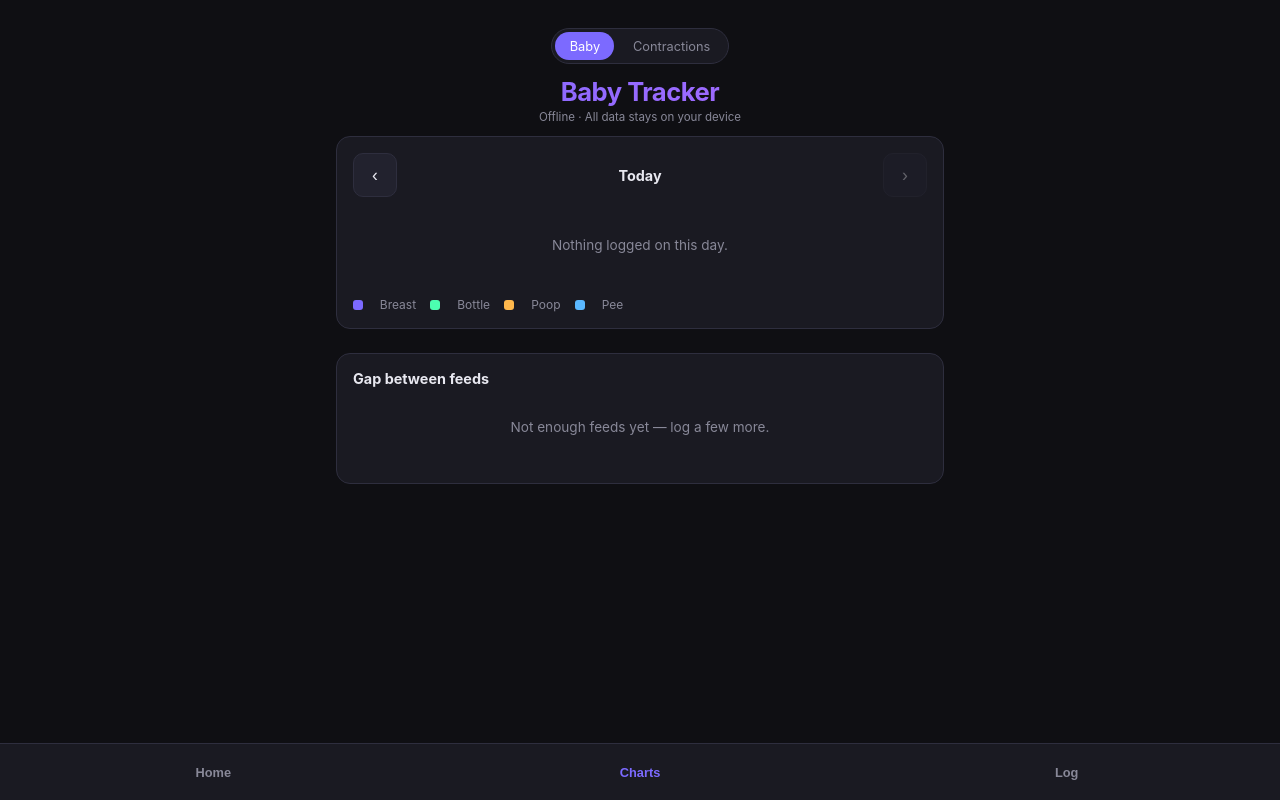
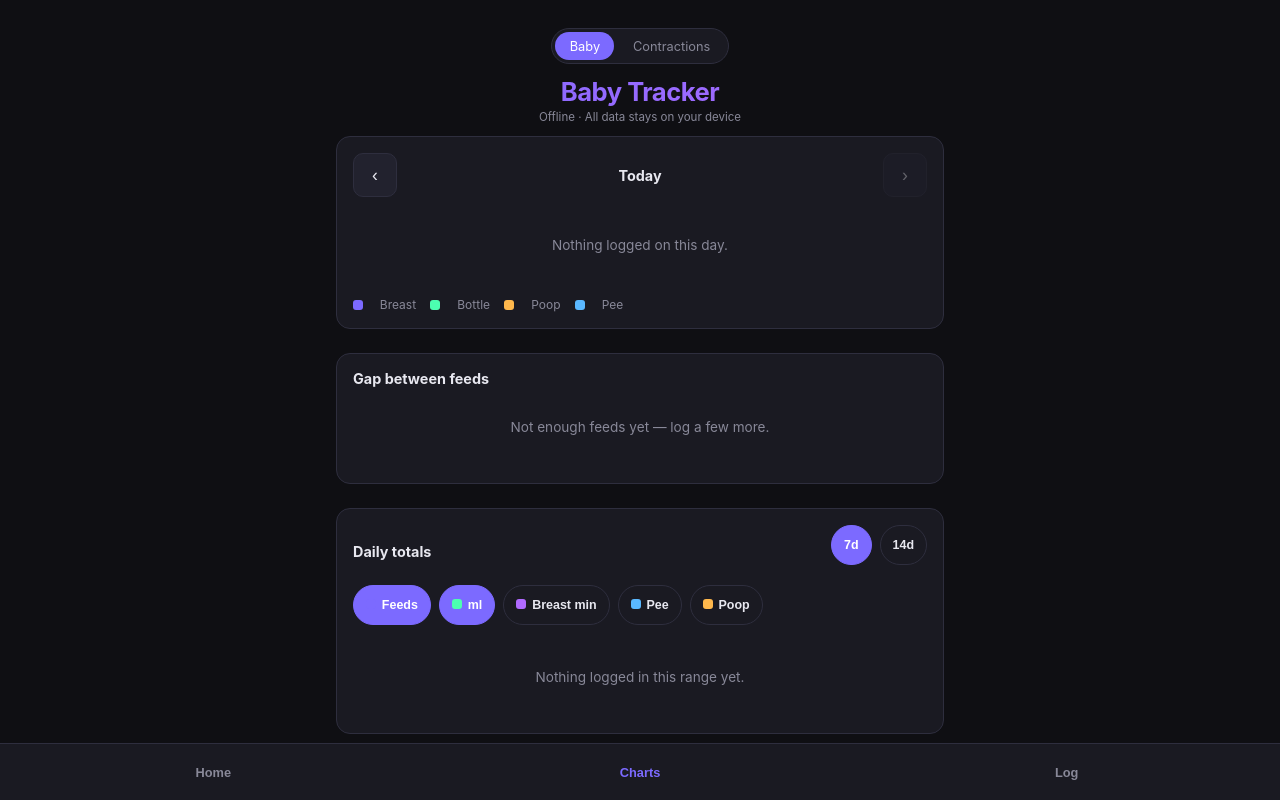
Before and after one commit to gauravprwl14/contraction-tracker, a React (Vite) app: page / in a window 1280 px wide. Both pictures are taken after a click on the tab "Charts". Shown: the top 800 px of the page. Built offline with nearby package versions, Linux system fonts and the light colour scheme.

Commit message:
feat: add daily totals and side balance charts

```diff
--- a/src/features/baby/baby.css
+++ b/src/features/baby/baby.css
@@ -676,3 +676,49 @@
 .key--green { background: var(--green); }
 .key--warn { background: var(--warn); }
 .key--blue { background: #5ab8ff; }
+
+.chip--sm {
+  min-height: 40px;
+  padding: 0 0.75rem;
+  font-size: 0.78rem;
+}
+
+.chip-row--series {
+  flex-wrap: wrap;
+}
+
+.balance {
+  margin-bottom: 0.85rem;
+}
+
+.balance:last-child {
+  margin-bottom: 0;
+}
+
+.balance__head {
+  display: flex;
+  align-items: center;
+  justify-content: space-between;
+  font-size: 0.82rem;
+  margin-bottom: 0.4rem;
+}
+
+.balance__nums {
+  color: var(--text-muted);
+}
+
+.balance__track {
+  display: flex;
+  height: 18px;
+  border-radius: 9px;
+  overflow: hidden;
+  background: var(--surface2);
+}
+
+.balance__left {
+  background: var(--accent);
+}
+
+.balance__right {
+  background: var(--green);
+}
--- a/src/features/baby/components/ChartsTab.jsx
+++ b/src/features/baby/components/ChartsTab.jsx
@@ -1,6 +1,8 @@
 import { startOfDay } from '../../../utils/dates';
 import { TimelineStrip } from './charts/TimelineStrip';
 import { FeedGapChart } from './charts/FeedGapChart';
+import { DailyTotalsChart } from './charts/DailyTotalsChart';
+import { SideBalanceChart } from './charts/SideBalanceChart';
 
 export function ChartsTab({ feedStore, diaperStore }) {
   // `now` is threaded down from the store's ticking clock instead of calling
@@ -16,6 +18,8 @@ export function ChartsTab({ feedStore, diaperStore }) {
         now={now}
       />
       <FeedGapChart feeds={feedStore.feeds} />
+      <DailyTotalsChart feeds={feedStore.feeds} diapers={diaperStore.diapers} now={now} />
+      <SideBalanceChart feeds={feedStore.feeds} now={now} />
     </div>
   );
 }
--- /dev/null
+++ b/src/features/baby/components/charts/DailyTotalsChart.jsx
@@ -0,0 +1,104 @@
+import { useState } from 'react';
+import { dailyFeedTotals } from '../../feedLogic';
+import { dailyDiaperTotals } from '../../diaperLogic';
+
+const W = 1000;
+const H = 280;
+const PAD = 34;
+
+const SERIES = [
+  { id: 'feedCount', label: 'Feeds', color: 'var(--accent)' },
+  { id: 'totalMl', label: 'ml', color: 'var(--green)' },
+  { id: 'breastMin', label: 'Breast min', color: '#b06aff' },
+  { id: 'peeCount', label: 'Pee', color: '#5ab8ff' },
+  { id: 'poopCount', label: 'Poop', color: 'var(--warn)' },
+];
+
+export function DailyTotalsChart({ feeds, diapers, now }) {
+  const [days, setDays] = useState(7);
+  const [active, setActive] = useState(['feedCount', 'totalMl']);
+
+  // `now` comes from the ticking store clock rather than Date.now() here, since
+  // calling Date.now() during render trips react-hooks/purity.
+  const feedRows = dailyFeedTotals(feeds, now, days);
+  const diaperRows = dailyDiaperTotals(diapers, now, days);
+
+  const rows = feedRows.map((r, i) => ({
+    key: r.key,
+    dayStart: r.dayStart,
+    feedCount: r.feedCount,
+    totalMl: r.totalMl,
+    breastMin: Math.round(r.breastMs / 60000),
+    peeCount: diaperRows[i].peeCount,
+    poopCount: diaperRows[i].poopCount,
+  }));
+
+  const shown = SERIES.filter((s) => active.includes(s.id));
+  const max = Math.max(1, ...rows.flatMap((r) => shown.map((s) => r[s.id])));
+  const groupW = (W - PAD * 2) / rows.length;
+  const barW = shown.length > 0 ? (groupW * 0.7) / shown.length : 0;
+  const y = (v) => H - PAD - (v / max) * (H - PAD * 2);
+
+  const toggle = (id) =>
+    setActive((a) => (a.includes(id) ? a.filter((x) => x !== id) : [...a, id]));
+
+  const hasData = rows.some((r) => r.feedCount > 0 || r.peeCount > 0 || r.poopCount > 0);
+
+  return (
+    <div className="chart">
+      <div className="chart__head">
+        <h3 className="chart__title">Daily totals</h3>
+        <div className="chip-row">
+          {[7, 14].map((d) => (
+            <button key={d} className={`chip chip--sm ${days === d ? 'chip--active' : ''}`} onClick={() => setDays(d)}>
+              {d}d
+            </button>
+          ))}
+        </div>
+      </div>
+
+      <div className="chip-row chip-row--series">
+        {SERIES.map((s) => (
+          <button
+            key={s.id}
+            className={`chip chip--sm ${active.includes(s.id) ? 'chip--active' : ''}`}
+            onClick={() => toggle(s.id)}
+          >
+            <span className="key" style={{ background: s.color }} /> {s.label}
+          </button>
+        ))}
+      </div>
+
+      {!hasData ? (
+        <p className="chart__empty">Nothing logged in this range yet.</p>
+      ) : (
+        <svg viewBox={`0 0 ${W} ${H}`} width="100%" role="img" aria-label="Daily totals">
+          {rows.map((r, ri) =>
+            shown.map((s, si) => {
+              const v = r[s.id];
+              const x = PAD + ri * groupW + groupW * 0.15 + si * barW;
+              return (
+                <rect key={`${r.key}-${s.id}`} x={x} y={y(v)} width={Math.max(2, barW - 2)} height={H - PAD - y(v)} rx="2" fill={s.color}>
+                  <title>{`${r.key} · ${s.label}: ${v}`}</title>
+                </rect>
+              );
+            })
+          )}
+          {rows.map((r, ri) => (
+            <text
+              key={`lbl-${r.key}`}
+              x={PAD + ri * groupW + groupW / 2}
+              y={H - PAD + 22}
+              fill="var(--text-muted)"
+              fontSize="16"
+              textAnchor="middle"
+            >
+              {new Date(r.dayStart).getDate()}
+            </text>
+          ))}
+          <line x1={PAD} y1={H - PAD} x2={W - PAD} y2={H - PAD} stroke="var(--border)" strokeWidth="2" />
+        </svg>
+      )}
+    </div>
+  );
+}
--- /dev/null
+++ b/src/features/baby/components/charts/SideBalanceChart.jsx
@@ -0,0 +1,39 @@
+import { startOfDay, addDays } from '../../../../utils/dates';
+import { sideBalance } from '../../feedLogic';
+
+function Bar({ label, left, right }) {
+  const total = left + right;
+  const leftPct = total > 0 ? (left / total) * 100 : 50;
+  const min = (ms) => Math.round(ms / 60000);
+
+  return (
+    <div className="balance">
+      <div className="balance__head">
+        <span>{label}</span>
+        <span className="balance__nums">
+          {total > 0 ? `L ${min(left)}m · R ${min(right)}m` : 'no breast feeds'}
+        </span>
+      </div>
+      <div className="balance__track" aria-hidden={total === 0}>
+        <div className="balance__left" style={{ width: `${leftPct}%` }} />
+        <div className="balance__right" style={{ width: `${100 - leftPct}%` }} />
+      </div>
+    </div>
+  );
+}
+
+export function SideBalanceChart({ feeds, now }) {
+  // `now` comes from the ticking store clock rather than Date.now() here, since
+  // calling Date.now() during render trips react-hooks/purity.
+  const today = sideBalance(feeds, startOfDay(now));
+  const week = sideBalance(feeds, addDays(startOfDay(now), -6));
+
+  return (
+    <div className="chart">
+      <h3 className="chart__title">Left / right balance</h3>
+      <Bar label="Today" left={today.leftMs} right={today.rightMs} />
+      <Bar label="Last 7 days" left={week.leftMs} right={week.rightMs} />
+      <p className="chart__caption">Purple is left, green is right.</p>
+    </div>
+  );
+}
```
